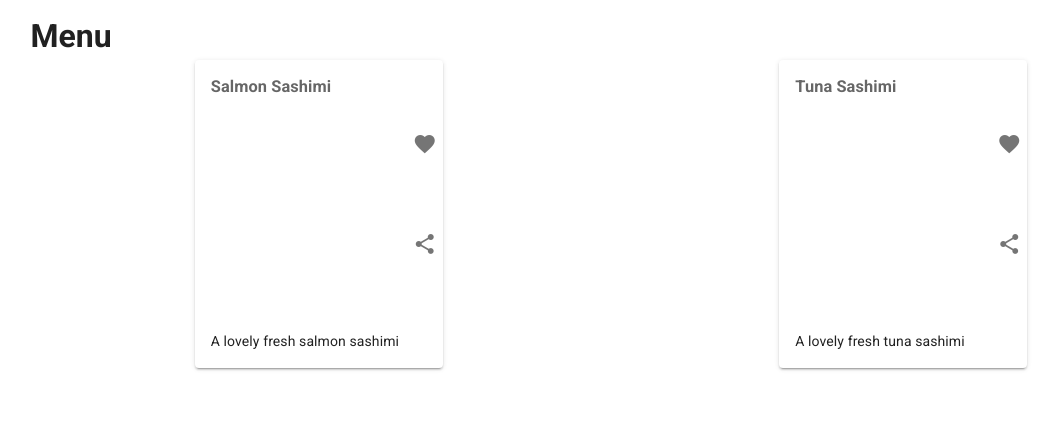
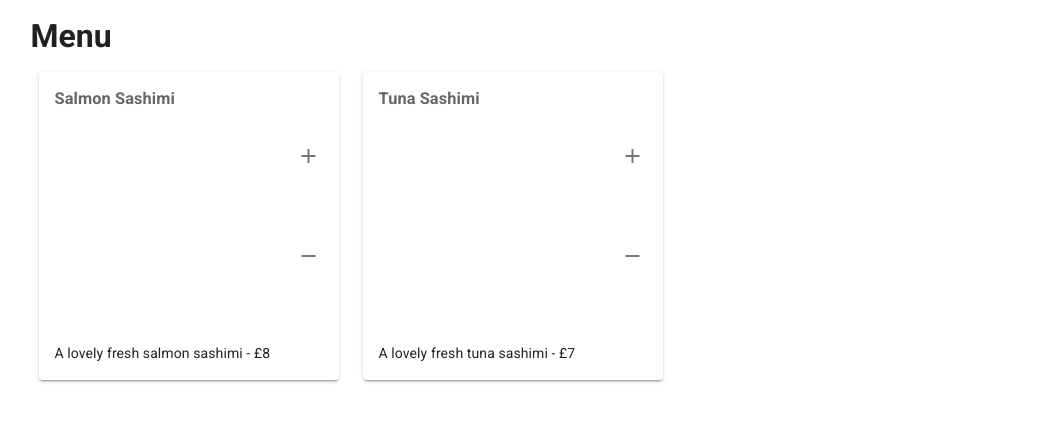
Before and after one commit to Jamie95187/vue-menu, a Vue app: page / in a window 1280 px wide. Shown: the top 422 px of the page, without its empty margins (29-1088 px from the left). Built offline with nearby package versions, Linux system fonts and the light colour scheme; what vue-textarea-autosize would draw is missing.

Commit message:
css: add margin to image on card

```diff
--- a/src/components/Menu.vue
+++ b/src/components/Menu.vue
@@ -2,36 +2,28 @@
   <v-container grid-list-md>
     <h1>Menu</h1>
     <v-layout>
-      <v-card d-inline-block class="mx-auto">
+      <v-card class="ma-3">
           <v-card-text>
             <h3>Salmon Sashimi</h3>
           </v-card-text>
-          <v-row justify="space-between">
-            <v-col cols="auto">
+          <v-row >
+            <v-col class="pl-10">
               <v-img
                 height="200"
                 width="200"
                 src="../assets/salmon-sashimi.png"
               ></v-img>
             </v-col>
-
-            <v-col
-              cols="auto"
-              class="text-center pl-0"
-            >
-              <v-row
-                class="flex-column ma-0 fill-height"
-                justify="center"
-              >
+            <v-col class="pl-0 text-center">
+              <v-row class="flex-column ma-0 fill-height">
                 <v-col class="px-0">
                   <v-btn icon>
-                    <v-icon>mdi-heart</v-icon>
+                    <v-icon>mdi-plus</v-icon>
                   </v-btn>
                 </v-col>
-
-                <v-col class="px-0">
+                <v-col>
                   <v-btn icon>
-                    <v-icon>mdi-share-variant</v-icon>
+                    <v-icon>mdi-minus</v-icon>
                   </v-btn>
                 </v-col>
               </v-row>
@@ -39,40 +31,32 @@
           </v-row>
           <v-card-text>
             <div class="text--primary">
-              A lovely fresh salmon sashimi
+              A lovely fresh salmon sashimi - £8
             </div>
           </v-card-text>
       </v-card>
-      <v-card class="d-inline-block mx-auto">
+      <v-card class="text-xs-center ma-3">
           <v-card-text>
             <h3>Tuna Sashimi</h3>
           </v-card-text>
           <v-row justify="space-between">
-            <v-col cols="auto">
+            <v-col class="pl-10">
               <v-img
                 height="200"
                 width="200"
                 src="../assets/tuna-sashimi.jpg"
               ></v-img>
             </v-col>
-
-            <v-col
-              cols="auto"
-              class="text-center pl-0"
-            >
-              <v-row
-                class="flex-column ma-0 fill-height"
-                justify="center"
-              >
+            <v-col class="text-center pl-0" >
+              <v-row class="flex-column ma-0 fill-height" >
+                <v-col>
+                  <v-btn icon>
+                    <v-icon>mdi-plus</v-icon>
+                  </v-btn>
+                </v-col>
                 <v-col class="px-0">
                   <v-btn icon>
-                    <v-icon>mdi-heart</v-icon>
-                  </v-btn>
-                </v-col>
-
-                <v-col class="px-0">
-                  <v-btn icon>
-                    <v-icon>mdi-share-variant</v-icon>
+                    <v-icon>mdi-minus</v-icon>
                   </v-btn>
                 </v-col>
               </v-row>
@@ -80,7 +64,7 @@
           </v-row>
           <v-card-text>
             <div class="text--primary">
-              A lovely fresh tuna sashimi
+              A lovely fresh tuna sashimi - £7
             </div>
           </v-card-text>
       </v-card>
```
